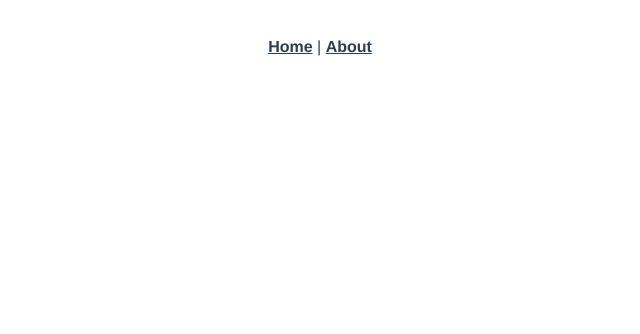
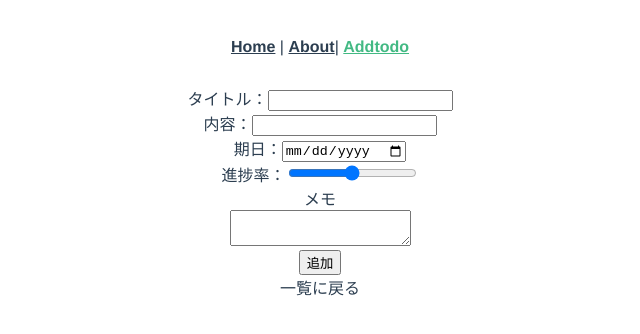
Before and after one commit to honoka1120/-C_todo-, a Vue app: page /addtodo in a window 1280 px wide. Shown: the top 334 px of the page, without its empty margins (320-960 px from the left). Built offline with nearby package versions, Linux system fonts and the light colour scheme.

Commit message:
大形　ToDo追加画面作成しました！

```diff
--- a/src/App.vue
+++ b/src/App.vue
@@ -2,7 +2,8 @@
   <div id="app">
     <div id="nav">
       <router-link to="/">Home</router-link> |
-      <router-link to="/about">About</router-link>
+      <router-link to="/about">About</router-link>|
+      <router-link to="/addtodo">Addtodo</router-link>
     </div>
     <router-view/>
   </div>
--- a/src/router/index.js
+++ b/src/router/index.js
@@ -1,6 +1,7 @@
 import Vue from 'vue'
 import VueRouter from 'vue-router'
 import Home from '../views/Home.vue'
+import Addtodo from '../views/Addtodo.vue'
 
 Vue.use(VueRouter)
 
@@ -17,7 +18,12 @@ const routes = [
     // this generates a separate chunk (about.[hash].js) for this route
     // which is lazy-loaded when the route is visited.
     component: () => import(/* webpackChunkName: "about" */ '../views/About.vue')
-  }
+  },
+  {
+    path: '/addtodo',
+    name: 'Addtodo',
+    component: Addtodo
+  },
 ]
 
 const router = new VueRouter({
--- /dev/null
+++ b/src/views/Addtodo.vue
@@ -0,0 +1,20 @@
+<template>
+  <div class="addtodo">
+    <div>タイトル：<input type="text"></div>
+    <div>内容：<input type="text"></div>
+    <div>期日：<input type="date"></div>
+    <div>進捗率：<input type="range" min="0" max="100"></div>
+    <div>メモ</div>
+    <textarea></textarea>
+    <div><button>追加</button></div>
+    <a>一覧に戻る</a>
+  </div>
+</template>
+
+<script>
+
+export default {
+  name: 'Addtodo',
+
+}
+</script>
```
Also changed, not shown: 1 other file (tests, documents, lock files or other folders).
